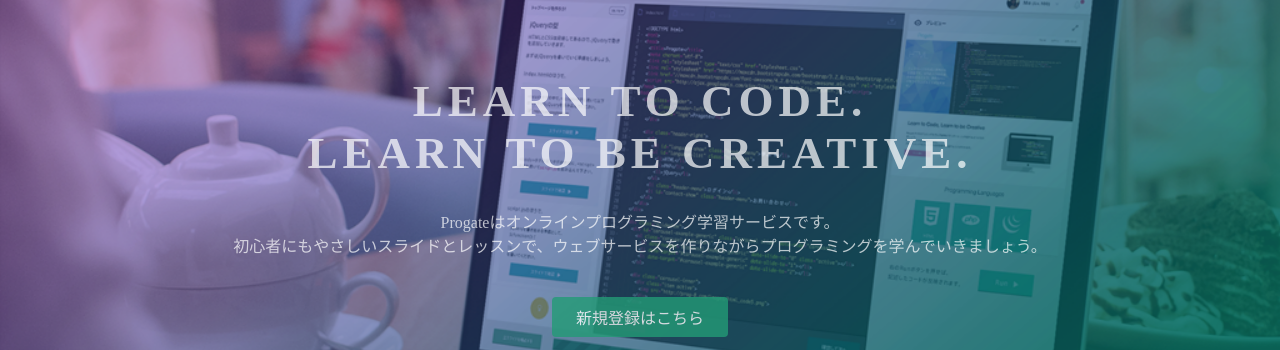
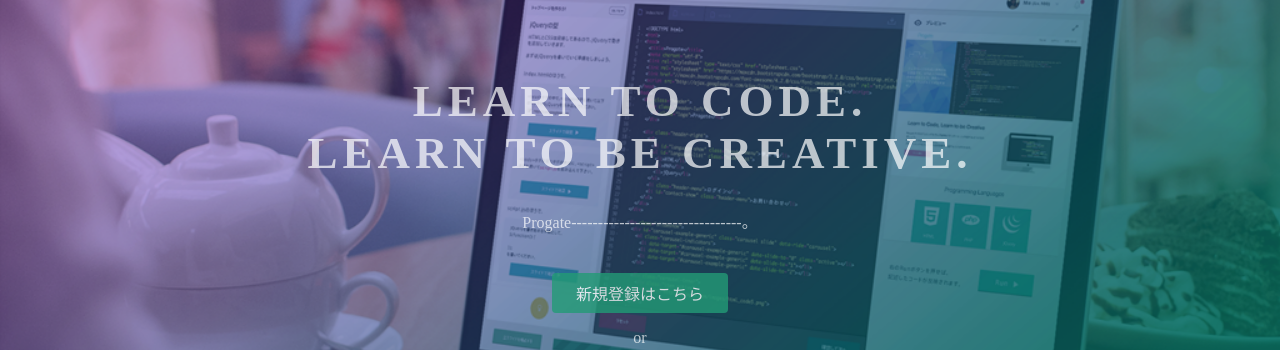
Before and after one commit to tereretetter/github.io, a plain HTML site: page index.html in a window 1280 px wide. Shown: the part 135-485 px from the top of the page. Drawn offline with Linux system fonts and the light colour scheme.

Commit message:
Update index.html

```diff
--- a/index.html
+++ b/index.html
@@ -24,7 +24,7 @@
   <div class="top-wrapper">
     <div class="container">
       <h1>LEARN TO CODE.<br>LEARN TO BE CREATIVE.</h1>
-      <p>Progateはオンラインプログラミング学習サービスです。<br>初心者にもやさしいスライドとレッスンで、ウェブサービスを作りながらプログラミングを学んでいきましょう。</p>
+      <p>Progate--------------------------------。</p>
       <div class="btn-wrapper">
         <a href="#" class="btn signup">新規登録はこちら</a>
         <p>or</p>
```
